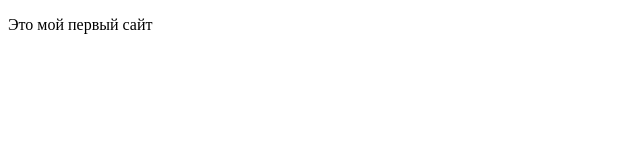
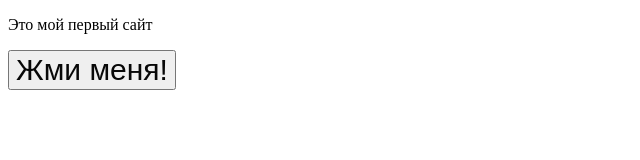
Before and after one commit to Nastya0502/Sergei_Efanov_5_1.io, a plain HTML site: page index.html in a window 1280 px wide. Shown: the whole page, without its empty margins (0-640 px from the left). Drawn offline with Linux system fonts and the light colour scheme.

Commit message:
енужный коммит

```diff
--- a/index.html
+++ b/index.html
@@ -13,6 +13,9 @@
 
 <body>
     <P>Это мой первый сайт</P>
+    <p>
+        <input type="button" value="Жми меня!" style="font-size: 30px; color: rgb(8, 8, 8);">
+    </p>
 </body>
 
 </html>
```
